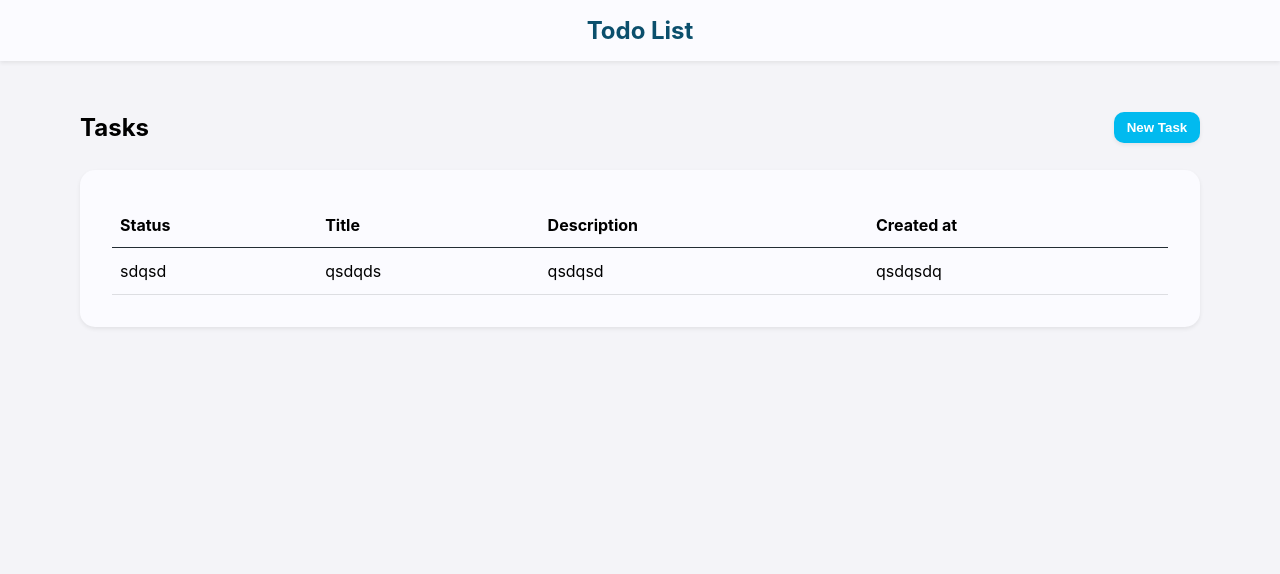
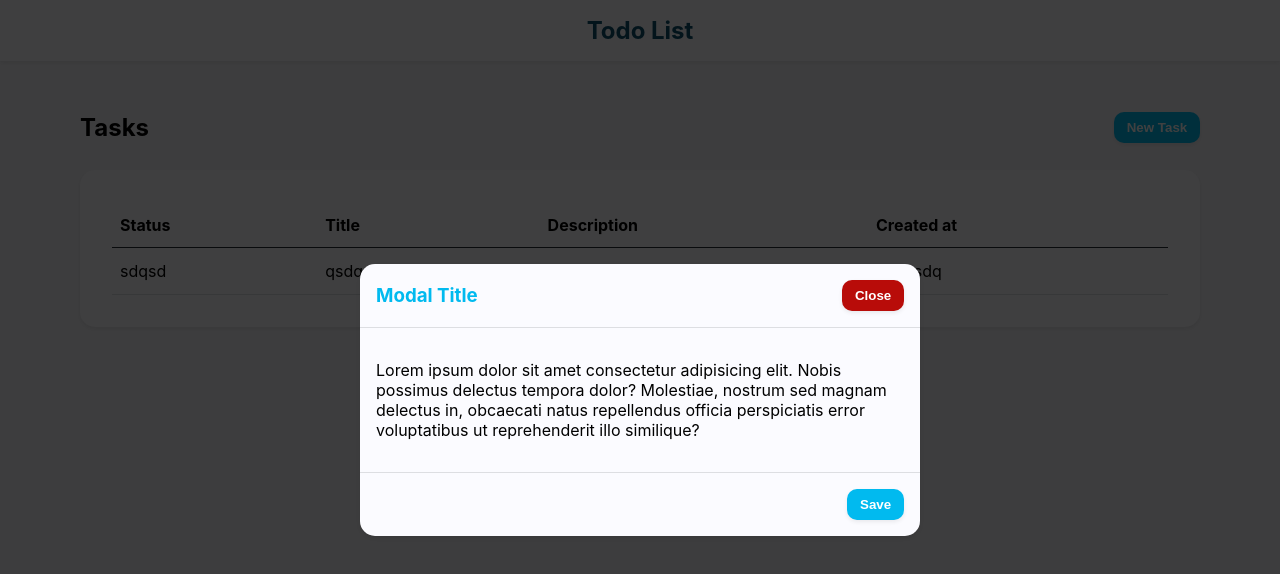
Before and after one commit to BryanBerger98/react-course-todo, a React (Create React App) app: page / in a window 1280 px wide. Shown: the top 574 px of the page. Built offline with nearby package versions, Linux system fonts and the light colour scheme.

Commit message:
add modal

```diff
--- a/src/components/Tasks/Tasks.js
+++ b/src/components/Tasks/Tasks.js
@@ -1,16 +1,21 @@
 import Button from "../ui/Button/Button";
 import TasksList from "./TasksList/TasksList";
 import styles from './Tasks.module.css';
+import Modal from "../ui/Modal/Modal";
+import { useState } from "react";
 
 export default function Tasks() {
+
+    const [isNewTaskModalOpen, setIsNewTaskModalOpen] = useState(true);
 
     return(
         <>
             <div className={styles['tasks-header']}>
                 <h2>Tasks</h2>
-                <Button>New Task</Button>
+                <Button onClick={() => setIsNewTaskModalOpen(true)}>New Task</Button>
             </div>
             <TasksList />
+            <Modal isOpen={isNewTaskModalOpen} setIsOpen={setIsNewTaskModalOpen} />
         </>
     )
 }
--- /dev/null
+++ b/src/components/ui/Modal/Modal.js
@@ -0,0 +1,29 @@
+import styles from './Modal.module.css';
+import Button from '../Button/Button';
+
+export default function Modal({variant = 'primary', isOpen, setIsOpen}) {
+
+    return(
+        <>
+            {
+                isOpen &&
+                <div className={styles.overlay}>
+                    <div className={styles.modal}>
+                        <div className={styles['modal-header']}>
+                            <h3 className={styles[`text-${variant}`]}>Modal Title</h3>
+                            <Button variant={'danger'} onClick={() => setIsOpen(false)}>Close</Button>
+                        </div>
+                        <div className={styles['modal-content']}>
+                            <p>
+                                Lorem ipsum dolor sit amet consectetur adipisicing elit. Nobis possimus delectus tempora dolor? Molestiae, nostrum sed magnam delectus in, obcaecati natus repellendus officia perspiciatis error voluptatibus ut reprehenderit illo similique?
+                            </p>
+                        </div>
+                        <div className={styles['modal-footer']}>
+                            <Button variant={variant}>Save</Button>
+                        </div>
+                    </div>
+                </div>
+            }
+        </>
+    )
+}
--- /dev/null
+++ b/src/components/ui/Modal/Modal.module.css
@@ -0,0 +1,47 @@
+.overlay {
+    position: absolute;
+    inset: 0;
+    background-color: rgba(0, 0, 0, .75);
+    display: flex;
+    justify-content: center;
+    align-items: center;
+    padding: 5rem;
+}
+
+.modal {
+    background-color: #FBFBFF;
+    border-radius: 15px;
+    box-shadow: 0 .125rem .25rem rgba(0, 0, 0, .075);
+    max-width: 35rem;
+}
+
+.text-primary {
+    color: #01BAEF;
+}
+
+.text-danger {
+ color: #B80C09;
+}
+
+.modal-header {
+    padding: 1rem;
+    border-bottom: 1px solid #DDDEE2;
+    display: flex;
+    justify-content: space-between;
+    align-items: center;
+}
+
+.modal-header h3 {
+    margin: 0;
+}
+
+.modal-content {
+    padding: 1rem;
+}
+
+.modal-footer {
+    padding: 1rem;
+    border-top: 1px solid #DDDEE2;
+    display: flex;
+    justify-content: end;
+}
```
Also changed, not shown: 1 other file (tests, documents, lock files or other folders).
